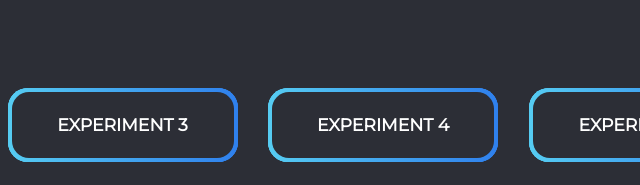
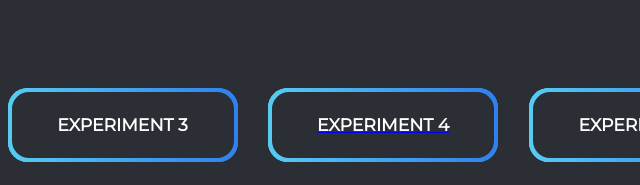
Before and after one commit to tejas2000930/button, a plain HTML site: page index.html in a window 1280 px wide. Shown: the part 180-365 px from the top of the page, 640-1280 px from the left. Drawn offline with Linux system fonts and the light colour scheme.

Commit message:
Update index.html

```diff
--- a/index.html
+++ b/index.html
@@ -22,7 +22,7 @@
             </button>
 
             <button class="button-hover">
-                <span>Experiment 4</span>
+               <a href="https://tejas2000930.github.io/exp4aform/"><span>Experiment 4</span></a>
             </button>
 
             <button class="button-hover">
```
